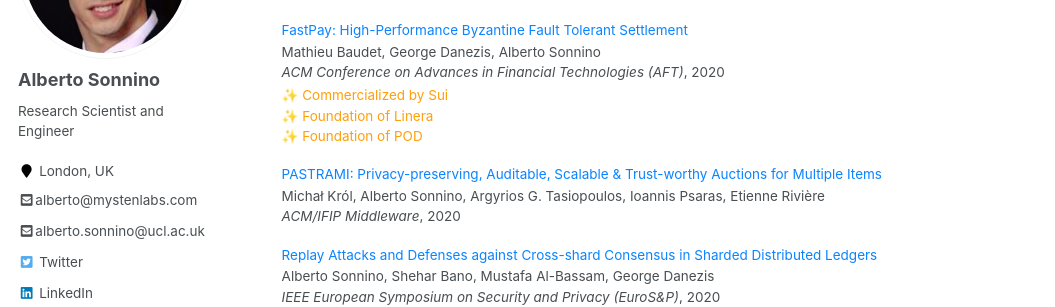
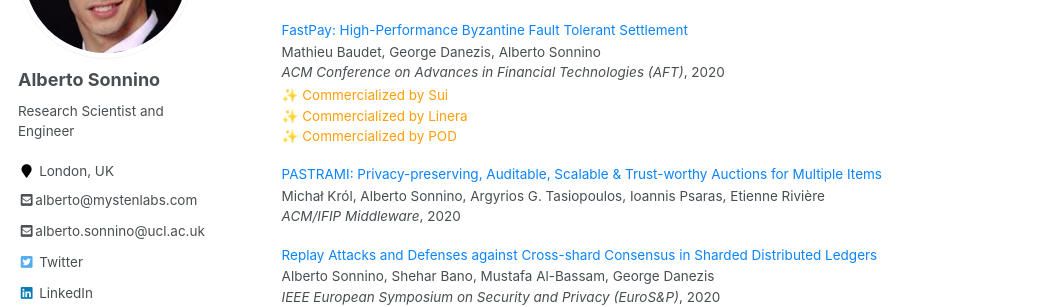
Before and after one commit to asonnino/asonnino.github.io, a Jekyll site: the page built from _pages/publications.md, in a window 1280 px wide and 900 px high, scrolled down 3739 px. Shown: the part 152-459 px from the top of the window, without its empty margins (0-1055 px from the left). Built offline with Jekyll 4.4.1, drawn with Linux system fonts in a browser that asks for light colours.

Commit message:
nit: Unify commercialization terminologies

```diff
--- a/_data/papers.json
+++ b/_data/papers.json
@@ -167,7 +167,7 @@
     "venue": "ACM Conference on Advances in Financial Technologies (AFT)",
     "date": 2020,
     "filename": "fastpay.pdf",
-    "adoptions": ["Commercialized by Sui", "Foundation of Linera", "Foundation of POD"],
+    "adoptions": ["Commercialized by Sui", "Commercialized by Linera", "Commercialized by POD"],
     "code": "https://github.com/asonnino/fastpay"
   },
   {
```
